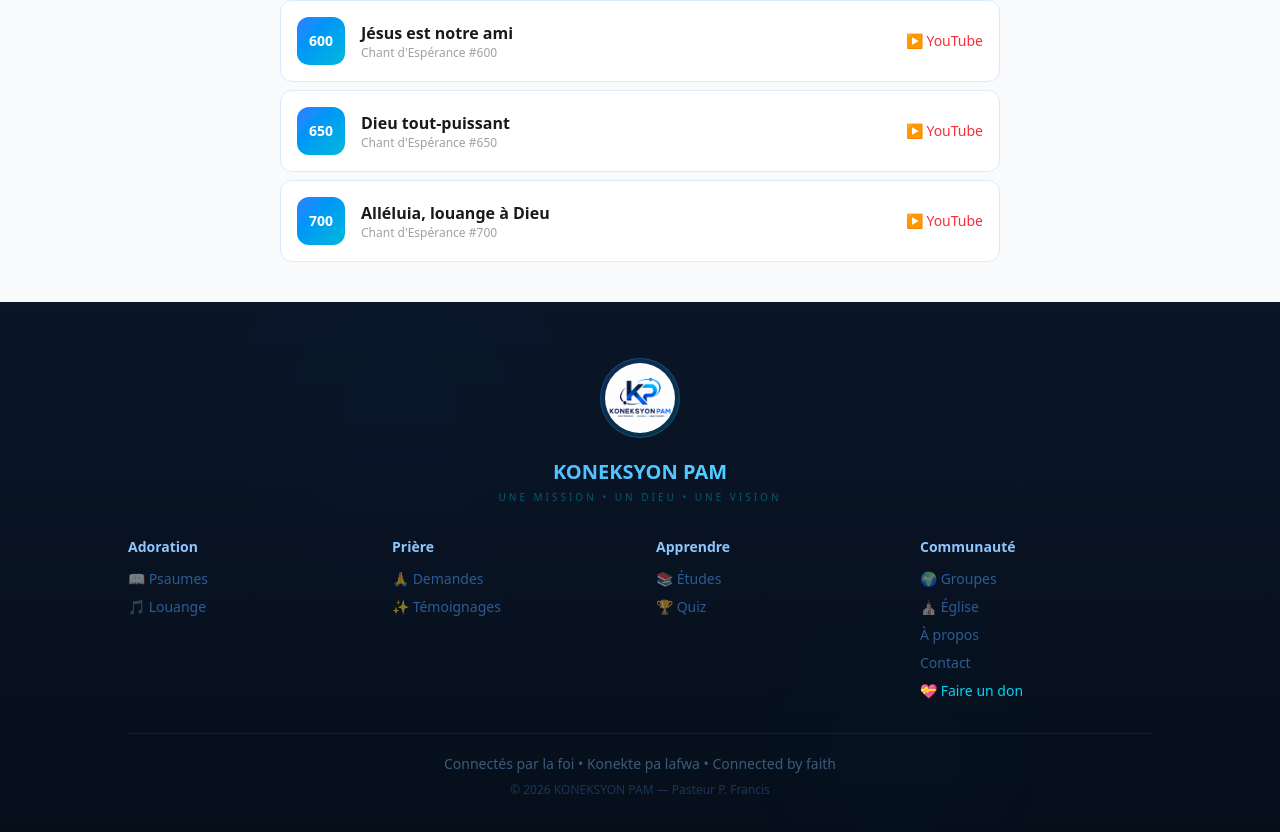
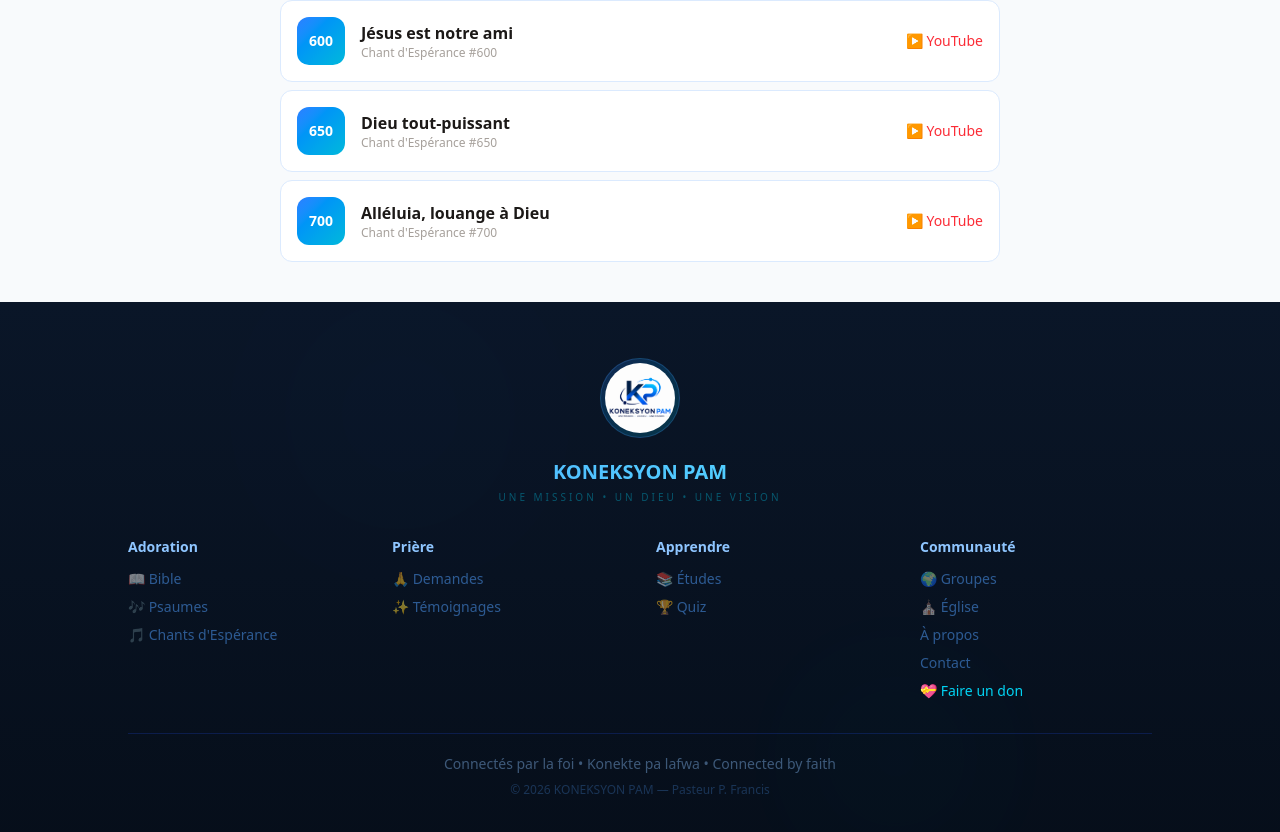
Before and after one commit to petefrans02/koneksyon-pam, a Next.js app: page /chants in a window 1280 px wide. Shown: the part 4764-5596 px from the top of the page. Built offline with nearby package versions, Linux system fonts and the light colour scheme; no server answers.

Commit message:
Add Bible + Chants to homepage grid and footer

```diff
--- a/app/components/ClientLayout.tsx
+++ b/app/components/ClientLayout.tsx
@@ -30,8 +30,9 @@
           <div className="grid grid-cols-2 sm:grid-cols-4 gap-8 mb-8">
             <div>
               <h4 className="text-blue-300 text-sm font-bold mb-3">Adoration</h4>
-              <a href="/psaumes" className="block text-blue-400/50 hover:text-cyan-300 text-sm mb-2 transition-colors">📖 Psaumes</a>
-              <a href="/louange" className="block text-blue-400/50 hover:text-cyan-300 text-sm mb-2 transition-colors">🎵 Louange</a>
+              <a href="/bible" className="block text-blue-400/50 hover:text-cyan-300 text-sm mb-2 transition-colors">📖 Bible</a>
+              <a href="/psaumes" className="block text-blue-400/50 hover:text-cyan-300 text-sm mb-2 transition-colors">🎶 Psaumes</a>
+              <a href="/chants" className="block text-blue-400/50 hover:text-cyan-300 text-sm mb-2 transition-colors">🎵 Chants d'Espérance</a>
             </div>
             <div>
               <h4 className="text-blue-300 text-sm font-bold mb-3">Prière</h4>
--- a/app/page.tsx
+++ b/app/page.tsx
@@ -63,13 +63,15 @@
 function PlatformFeatures() {
   const { lang } = useLang();
   const features = [
-    { href: "/psaumes", image: "https://cdn-icons-png.flaticon.com/512/3330/3330999.png", title: lang === "fr" ? "Psaumes" : lang === "ht" ? "Sòm" : "Psalms", desc: lang === "fr" ? "150 Psaumes en 3 langues" : "150 Psalms in 3 languages", color: "from-blue-500 to-indigo-600" },
+    { href: "/bible", image: "https://cdn-icons-png.flaticon.com/512/3330/3330999.png", title: lang === "fr" ? "La Bible" : lang === "ht" ? "Bib la" : "The Bible", desc: lang === "fr" ? "66 livres, 3 langues" : "66 books, 3 languages", color: "from-indigo-600 to-blue-700" },
+    { href: "/psaumes", image: "https://cdn-icons-png.flaticon.com/512/2534/2534204.png", title: lang === "fr" ? "Psaumes" : lang === "ht" ? "Sòm" : "Psalms", desc: lang === "fr" ? "150 Psaumes" : "150 Psalms", color: "from-blue-500 to-indigo-600" },
     { href: "/prieres", image: "https://cdn-icons-png.flaticon.com/512/4305/4305512.png", title: lang === "fr" ? "Prière" : lang === "ht" ? "Lapriyè" : "Prayer", desc: lang === "fr" ? "Mur de prière mondial" : "Global prayer wall", color: "from-cyan-500 to-blue-600" },
     { href: "/etude", image: "https://cdn-icons-png.flaticon.com/512/2534/2534204.png", title: lang === "fr" ? "Études" : lang === "ht" ? "Etid" : "Studies", desc: lang === "fr" ? "Sujets profonds + IA" : "Deep topics + AI", color: "from-purple-500 to-violet-600" },
     { href: "/quiz", image: "https://cdn-icons-png.flaticon.com/512/3135/3135768.png", title: "Quiz", desc: lang === "fr" ? "5 niveaux, testez-vous" : "5 levels, test yourself", color: "from-orange-500 to-red-600" },
     { href: "/jeu", image: "https://cdn-icons-png.flaticon.com/512/2534/2534493.png", title: lang === "fr" ? "Devine le Verset" : lang === "ht" ? "Devine Vèsè a" : "Guess the Verse", desc: lang === "fr" ? "Mini jeu biblique" : "Bible mini game", color: "from-amber-500 to-orange-600" },
     { href: "/temoignages", image: "https://cdn-icons-png.flaticon.com/512/1216/1216575.png", title: lang === "fr" ? "Témoignages" : lang === "ht" ? "Temwayaj" : "Testimonies", desc: lang === "fr" ? "Partagez votre histoire" : "Share your story", color: "from-pink-500 to-rose-600" },
-    { href: "/louange", image: "https://cdn-icons-png.flaticon.com/512/2936/2936690.png", title: lang === "fr" ? "Louange" : lang === "ht" ? "Lwanj" : "Praise", desc: lang === "fr" ? "Musique et adoration" : "Music and worship", color: "from-red-500 to-rose-600" },
+    { href: "/chants", image: "https://cdn-icons-png.flaticon.com/512/2936/2936690.png", title: lang === "fr" ? "Chants d'Espérance" : lang === "ht" ? "Chan Desperans" : "Songs of Hope", desc: lang === "fr" ? "Cantiques haïtiens" : "Haitian hymns", color: "from-yellow-500 to-amber-600" },
+    { href: "/louange", image: "https://cdn-icons-png.flaticon.com/512/1216/1216575.png", title: lang === "fr" ? "Louange" : lang === "ht" ? "Lwanj" : "Praise", desc: lang === "fr" ? "Musique et adoration" : "Music and worship", color: "from-red-500 to-rose-600" },
     { href: "/communaute", image: "https://cdn-icons-png.flaticon.com/512/1533/1533908.png", title: lang === "fr" ? "Communauté" : lang === "ht" ? "Kominote" : "Community", desc: lang === "fr" ? "7 groupes thématiques" : "7 thematic groups", color: "from-green-500 to-emerald-600" },
     { href: "/eglise", image: "https://cdn-icons-png.flaticon.com/512/3884/3884151.png", title: lang === "fr" ? "Espace Église" : lang === "ht" ? "Espas Legliz" : "Church Space", desc: lang === "fr" ? "Votre église privée" : "Your private church", color: "from-blue-600 to-blue-800" },
   ];
```
